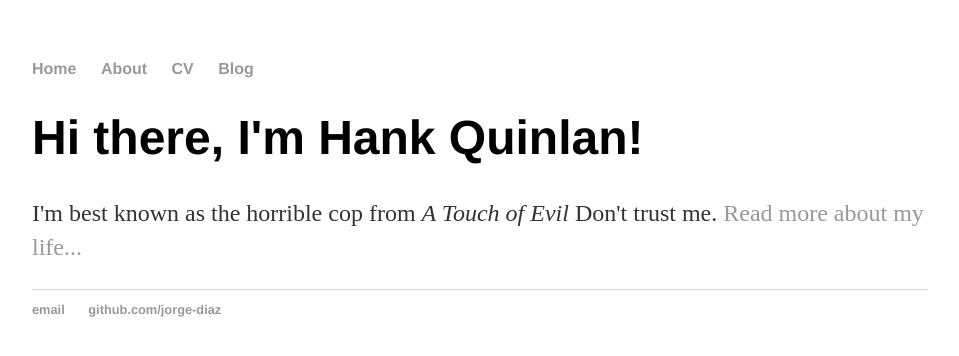
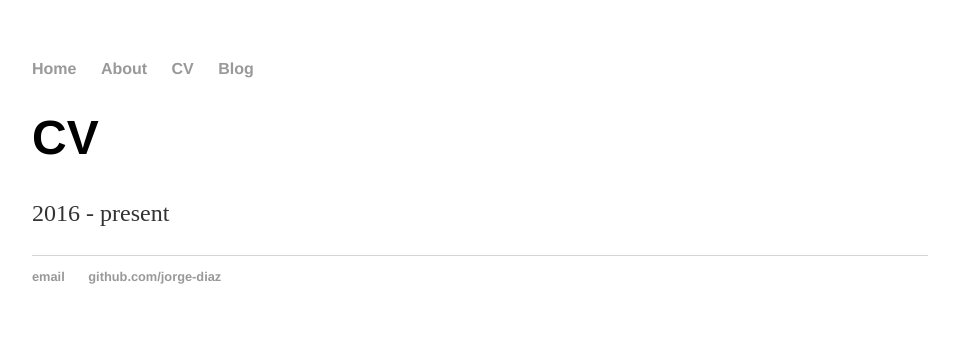
Before and after one commit to jorge-diaz/jorge-diaz.github.io, a Jekyll site: the page built from cv/index.html, in a window 1280 px wide. Shown: the top 356 px of the page, without its empty margins (160-1119 px from the left). Built offline with Jekyll 4.4.1, drawn with Linux system fonts in a browser that asks for light colours.

Commit message:
template text removed

```diff
--- a/cv/index.html
+++ b/cv/index.html
@@ -3,6 +3,6 @@ layout: default
 title: Hank Quinlan, Horrible Cop
 ---
 <div class="blurb">
-	<h1>Hi there, I'm Hank Quinlan!</h1>
-	<p>I'm best known as the horrible cop from <em>A Touch of Evil</em> Don't trust me. <a href="/about">Read more about my life...</a></p>
+	<h1>CV</h1>
+	<p>2016 - present</a></p>
 </div><!-- /.blurb -->
```
